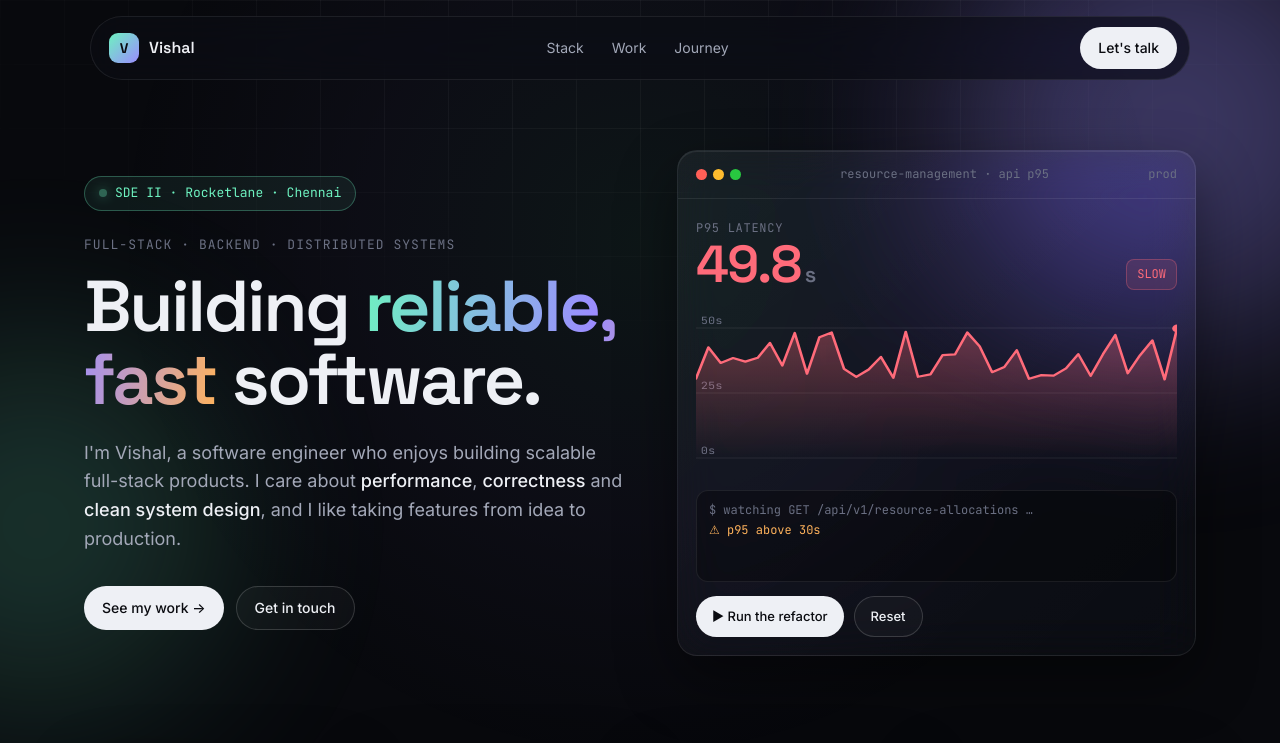
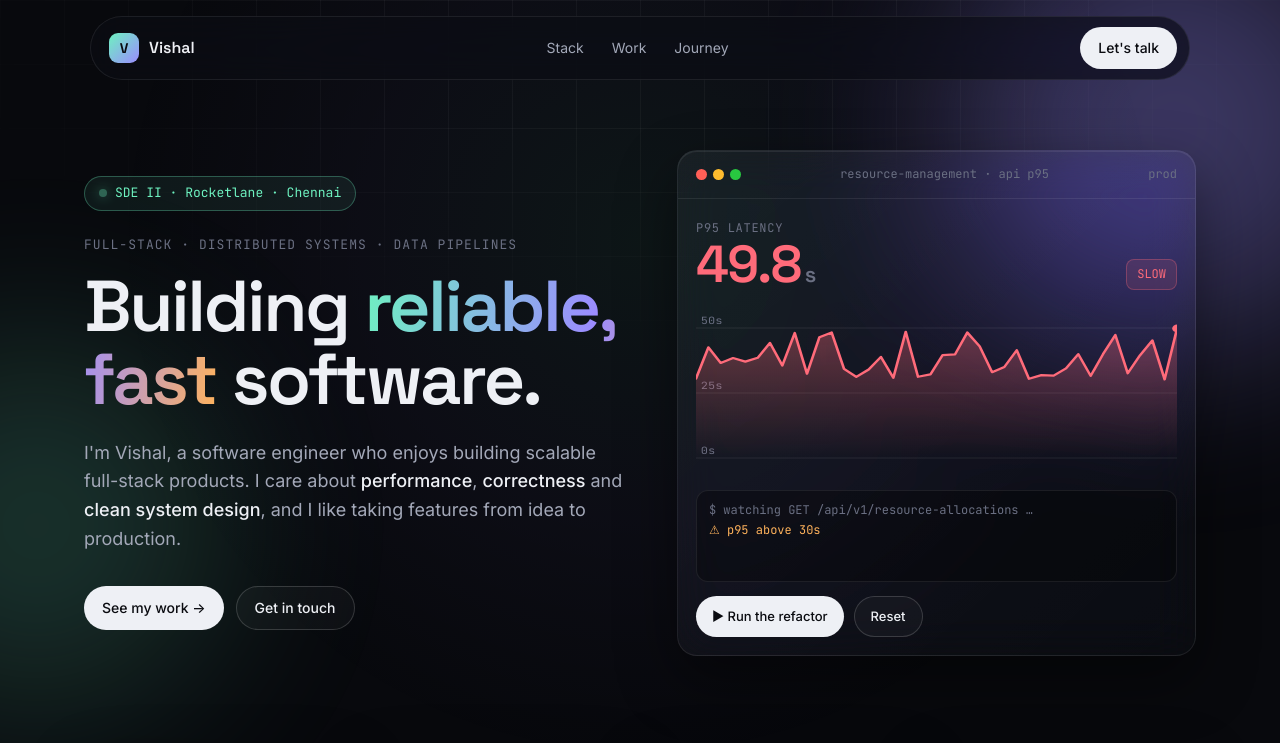
Before and after one commit to vishal1361/vishal1361.github.io, a plain HTML site: page index.html in a window 1280 px wide. Shown: the top 743 px of the page. Drawn offline with Linux system fonts and the light colour scheme.

Commit message:
Fix redundant hero tagline
Co-Authored-By: Claude Opus 5.5 <noreply@anthropic.com>

```diff
--- a/index.html
+++ b/index.html
@@ -314,7 +314,7 @@
     <header class="hero">
       <div>
         <span class="pill"><span class="dot"></span>SDE II · Rocketlane · Chennai</span>
-        <p class="eyebrow">Full-stack · Backend · Distributed systems</p>
+        <p class="eyebrow">Full-stack · Distributed systems · Data pipelines</p>
         <h1>Building <span class="grad">reliable, fast</span> software.</h1>
         <p class="lead">I'm Vishal, a software engineer who enjoys building scalable full-stack products. I care about <b>performance</b>, <b>correctness</b> and <b>clean system design</b>, and I like taking features from idea to production.</p>
         <div class="hero-ctas">
```
